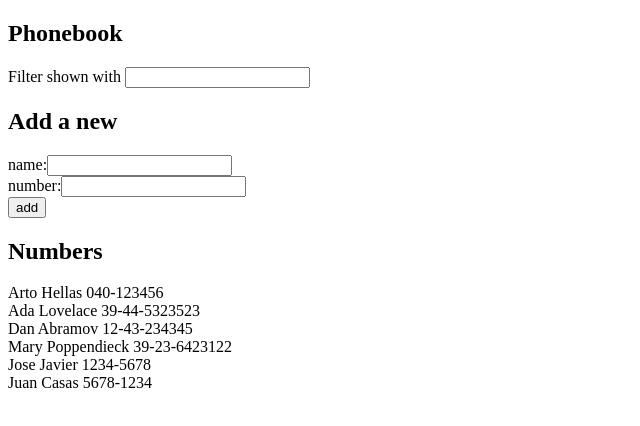
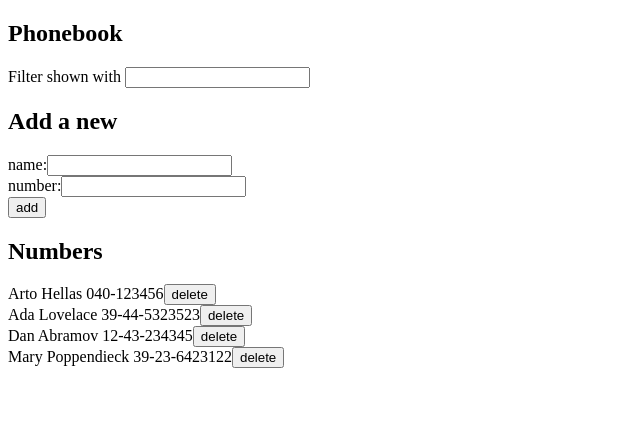
Before and after one commit to JKShima/FullStackOpen, a React (Vite) app in the folder Part2/phonebook/: page / in a window 1280 px wide. Shown: the top 426 px of the page, without its empty margins (0-640 px from the left). Built offline with nearby package versions, Linux system fonts and the light colour scheme; data requests are answered from the project's data file.

Commit message:
Exercise 2.14

```diff
--- a/Part2/phonebook/db.json
+++ b/Part2/phonebook/db.json
@@ -19,16 +19,6 @@
       "name": "Mary Poppendieck",
       "number": "39-23-6423122",
       "id": 4
-    },
-    {
-      "name": "Jose Javier",
-      "number": "1234-5678",
-      "id": 5
-    },
-    {
-      "name": "Juan Casas",
-      "number": "5678-1234",
-      "id": 6
     }
   ]
 }
--- a/Part2/phonebook/src/App.jsx
+++ b/Part2/phonebook/src/App.jsx
@@ -47,6 +47,17 @@ const App = () => {
     }
   }
 
+  const deletePerson = (person) => {
+    if (window.confirm(`Delete ${person.name}?`)){
+      personService
+        .deletePerson(person.id)
+        .then(response => {
+          const updatedPersonsList = persons.filter((props) => props.id !== person.id)
+          setPersons(updatedPersonsList)
+        })
+    }
+  }
+
   const handlePersonChange = (event) => {
     setNewName(event.target.value)
   }
@@ -78,7 +89,7 @@ const App = () => {
       />
       <h2>Numbers</h2>
       <div>
-        <PersonsList persons={filteredNames}/>
+        <PersonsList persons={filteredNames} deletePerson={deletePerson}/>
       </div>
     </div>
   )
--- a/Part2/phonebook/src/components/PersonsList.jsx
+++ b/Part2/phonebook/src/components/PersonsList.jsx
@@ -1,9 +1,12 @@
-const PersonsList = ({persons}) => {
+const PersonsList = ({persons , deletePerson}) => {
     return (
       <div>
         {persons.map(props => (
             <div key={props.name}>
                 {props.name} {props.number}
+                <button onClick = {() => deletePerson(props)}>
+                  delete
+                </button>
             </div>
         ))}
       </div>
--- a/Part2/phonebook/src/services/persons.js
+++ b/Part2/phonebook/src/services/persons.js
@@ -11,4 +11,9 @@ const createPersons = (newObject) => {
     return request.then(response => response.data)
 }
 
-export default { getAllPersons, createPersons }
+const deletePerson = (id) => {
+    const request = axios.delete(`${baseUrl}/${id}`)
+    return request.then(response => response)
+}
+
+export default { getAllPersons, createPersons, deletePerson }
```
